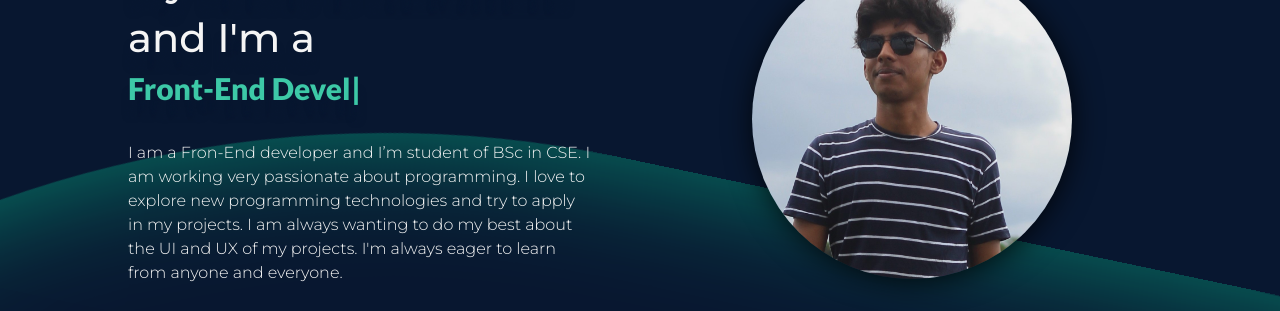
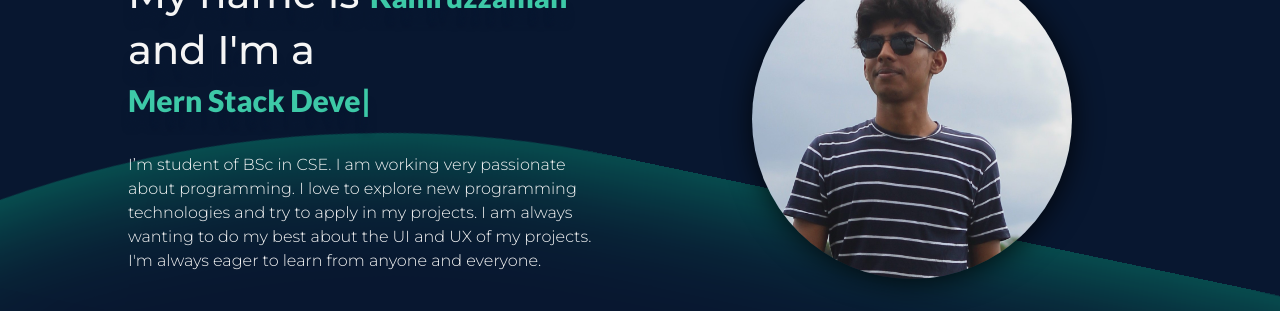
Before and after one commit to kamruz-zzaman/Portfolio-website, a React (Create React App) app: page / in a window 1280 px wide. Shown: the part 201-512 px from the top of the page. Built offline with nearby package versions, Linux system fonts and the light colour scheme; the HTML template or start-up script is replaced by a standard one.

Commit message:
remove about text

```diff
--- a/src/components/AboutSection.js
+++ b/src/components/AboutSection.js
@@ -30,14 +30,14 @@ const AboutSection = () => {
                             <H2 ><span>
                                 <TypewriterComponent
                                     options={{
-                                        strings: ['Front-End Developer', 'React Developer', 'Web Developer'],
+                                        strings: ['Mern Stack Developer', 'Front-End Developer', 'React Developer', 'Web Developer'],
                                         autoStart: true,
                                         loop: true,
                                     }}
                                 /></span></H2>
                         </BigText>
                     </div>
-                    <P data-aos="fade-up" >I am a Fron-End developer and I’m student of BSc in CSE. I am working very passionate about
+                    <P data-aos="fade-up" >I’m student of BSc in CSE. I am working very passionate about
                         programming. I love to explore new programming technologies and try to apply in my projects. I am
                         always wanting to do my best about the UI and UX of my projects. I'm always eager to learn from
                         anyone and everyone.
```
